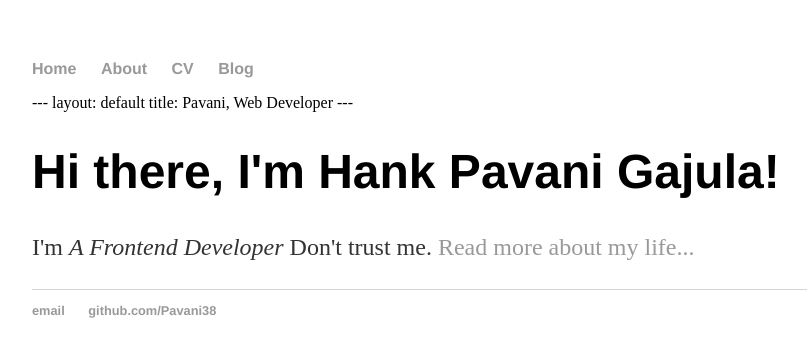
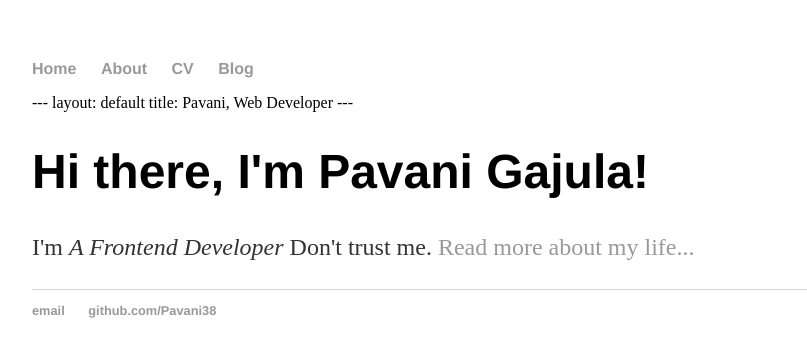
Before and after one commit to Pavani38/Pavani38.github.io, a Jekyll site: the page index.html, which Jekyll copies as it is, in a window 1280 px wide. Shown: the top 357 px of the page, without its empty margins (160-967 px from the left). Built offline with Jekyll 4.4.1, drawn with Linux system fonts in a browser that asks for light colours.

Commit message:
Update index.html

```diff
--- a/index.html
+++ b/index.html
@@ -20,7 +20,7 @@
                            title: Pavani, Web Developer
                         ---
     		<div class="blurb">
-        		<h1>Hi there, I'm Hank Pavani Gajula!</h1>
+        		<h1>Hi there, I'm Pavani Gajula!</h1>
 				<p>I'm <em>A Frontend Developer</em> Don't trust me. <a href="/about">Read more about my life...</a></p>
     		</div><!-- /.blurb -->
 		</div><!-- /.container -->
```
